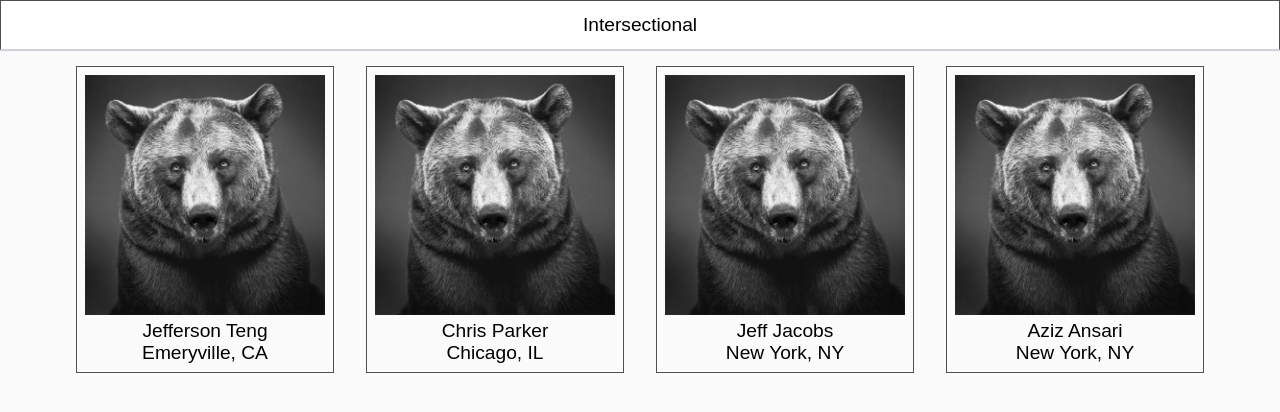
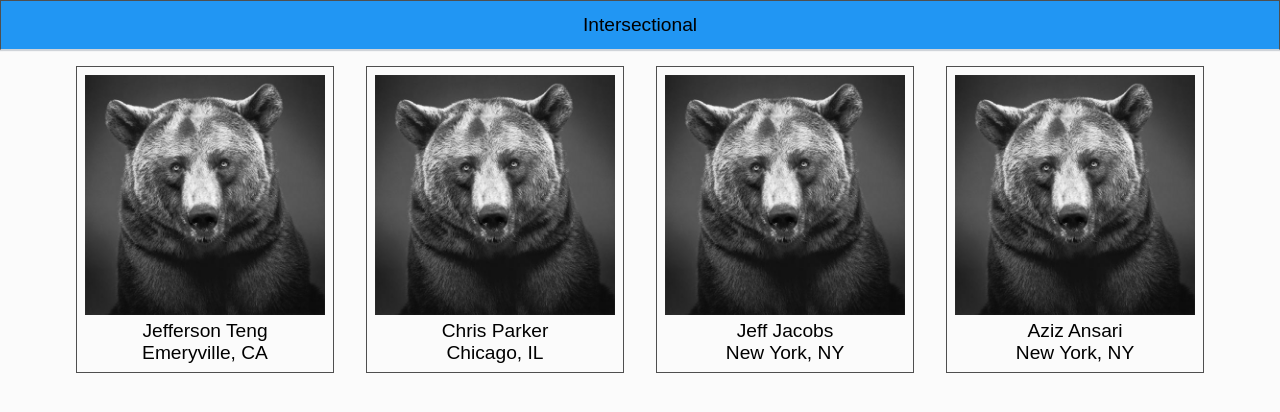
Before and after one commit to jeffersonteng/mosaic, a React app: page / in a window 1280 px wide. Shown: the top 412 px of the page. Built offline with nearby package versions, Linux system fonts and the light colour scheme.

Commit message:
Add color theme
Using the color palette from: https://www.materialpalette.com/blue/orange

```diff
--- a/sass/filterView.scss
+++ b/sass/filterView.scss
@@ -16,10 +16,10 @@ html {
     box-shadow: 0px 1px 1px #d0d4d9;
     top: 0;
     position: relative;
-    @include rem(height, 330px);
+    @include rem(height, 360px);
 
     overflow: hidden;
-    background-color: #fff;
+    background-color: #2196F3;
 
     .filter-view-header {
       @include rem(height, 30px);
@@ -49,12 +49,13 @@ html {
               @include rem(margin, 6px);
               @include rem(border-radius, 3px);
               display: inline-block;
-              border: 1px solid #4f4f4f;
-              color: white;
+              border: 5px solid #BBDEFB;
+              background-color: #BBDEFB;
+              cursor: pointer;
+            }
 
-            }
             .selected {
-              color: blue;
+              border: 5px solid #FF9800;
             }
           }
         }
```
